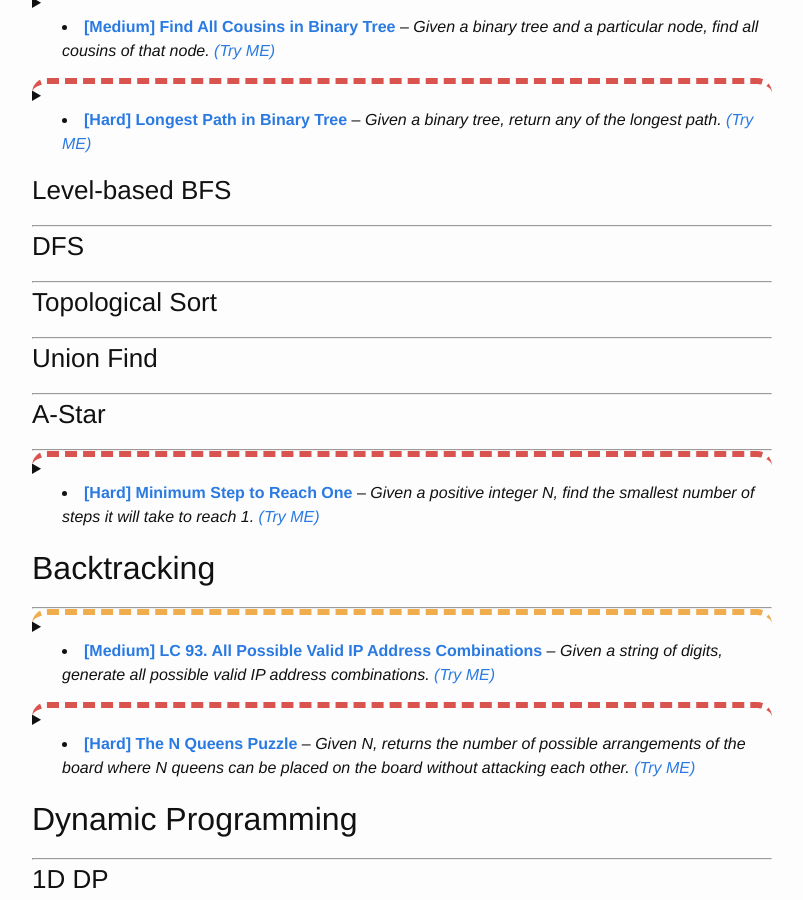
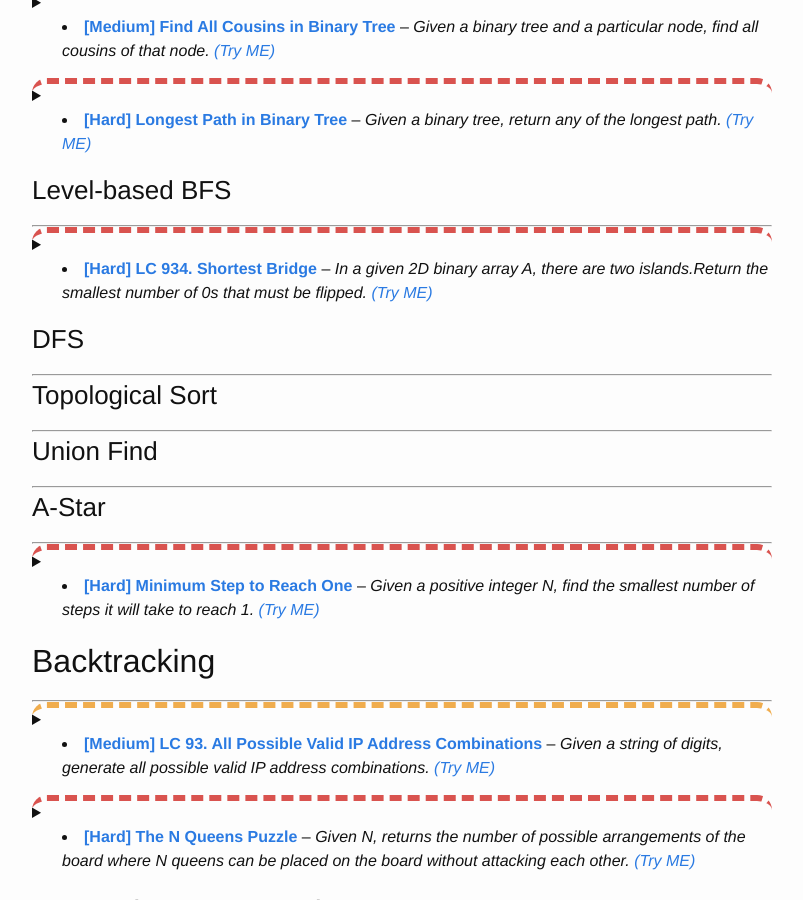
Before and after one commit to trsong/trsong.github.io, a Jekyll site: the page built from _posts/2019-04-01-DailyQuestionsByCategory.md, in a window 1280 px wide and 900 px high, scrolled down 4936 px. Shown: the whole window, without its empty margins (238-1041 px from the left). Built offline with Jekyll 4.4.1, drawn with Linux system fonts in a browser that asks for light colours.

Commit message:
Add today's question into categories

````diff
--- a/_posts/2019-04-01-DailyQuestionsByCategory.md
+++ b/_posts/2019-04-01-DailyQuestionsByCategory.md
@@ -642,6 +642,59 @@ Output: [4, 2, 1, 3, 6] or [5, 2, 1, 3, 6]
 ### Level-based BFS
 ---
 
+<details>
+<summary class="lc_h">
+
+- [**\[Hard\] LC 934. Shortest Bridge**](https://trsong.github.io/python/java/2020/08/02/DailyQuestionsAug/#aug-1-2020-lc-934-medium-shortest-bridge) -- *In a given 2D binary array A, there are two islands.Return the smallest number of 0s that must be flipped.* [*\(Try ME\)*](https://repl.it/@trsong/Shortest-Bridge-1)
+
+</summary>
+<div>
+
+**Question:** In a given 2D binary array A, there are two islands.  (An island is a 4-directionally connected group of 1s not connected to any other 1s.)
+
+Now, we may change 0s to 1s so as to connect the two islands together to form 1 island.
+
+Return the smallest number of 0s that must be flipped.  (It is guaranteed that the answer is at least 1.)
+
+**Example 1:**
+```py
+Input:
+[
+    [0, 1],
+    [1, 0]
+]
+Output: 1
+```
+
+**Example 2:**
+```py
+Input:
+[
+    [0, 1, 0],
+    [0, 0, 0],
+    [0, 0, 1]
+]
+Output: 2
+```
+
+**Example 3:**
+```py
+Input:
+[
+    [1, 1, 1, 1, 1],
+    [1, 0, 0, 0, 1],
+    [1, 0, 1, 0, 1],
+    [1, 0, 0, 0, 1],
+    [1, 1, 1, 1, 1]
+]
+Output: 1
+```
+
+
+</div>
+</details>
+
+
 ### DFS
 ---
 
````
